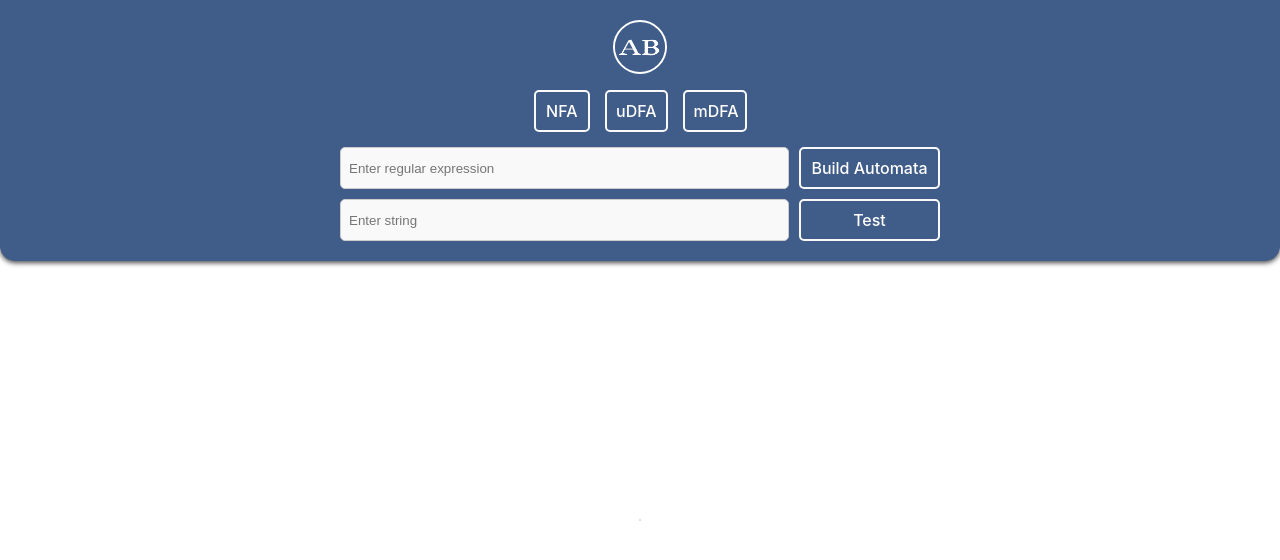
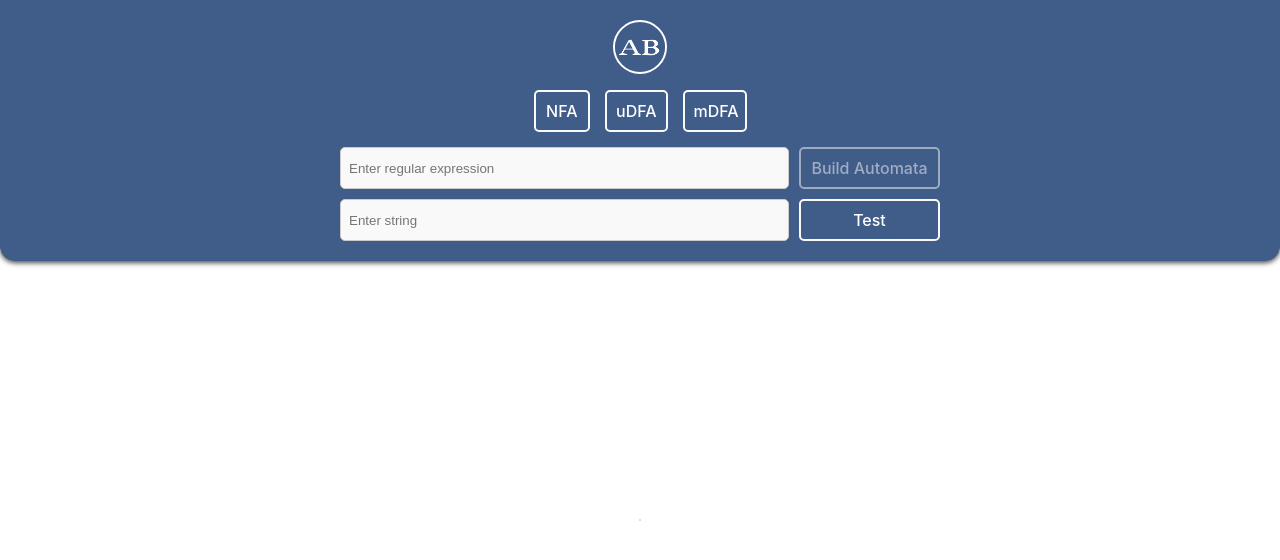
Before and after one commit to ErSantis/ER2AFD, a React (Vite) app: page / in a window 1280 px wide. Shown: the top 560 px of the page. Built offline with nearby package versions, Linux system fonts and the light colour scheme.

Commit message:
Refactor input validation logic in AutomatonBuilder component

```diff
--- a/src/components/AutomatonBuilder.tsx
+++ b/src/components/AutomatonBuilder.tsx
@@ -257,7 +257,7 @@ const AutomatonBuilder: React.FC = () => {
                   handleBuildAutomata();
                   setActiveTab("NFA");
                 }}
-                style={ButtonStyle}
+                style={!isButtonEnabled ? { ...ButtonStyle, opacity: 0.5, cursor: 'not-allowed' } : ButtonStyle}
               >
                 Build Automata
               </button>
```
Lines whose indentation alone changed are shown as unchanged.
